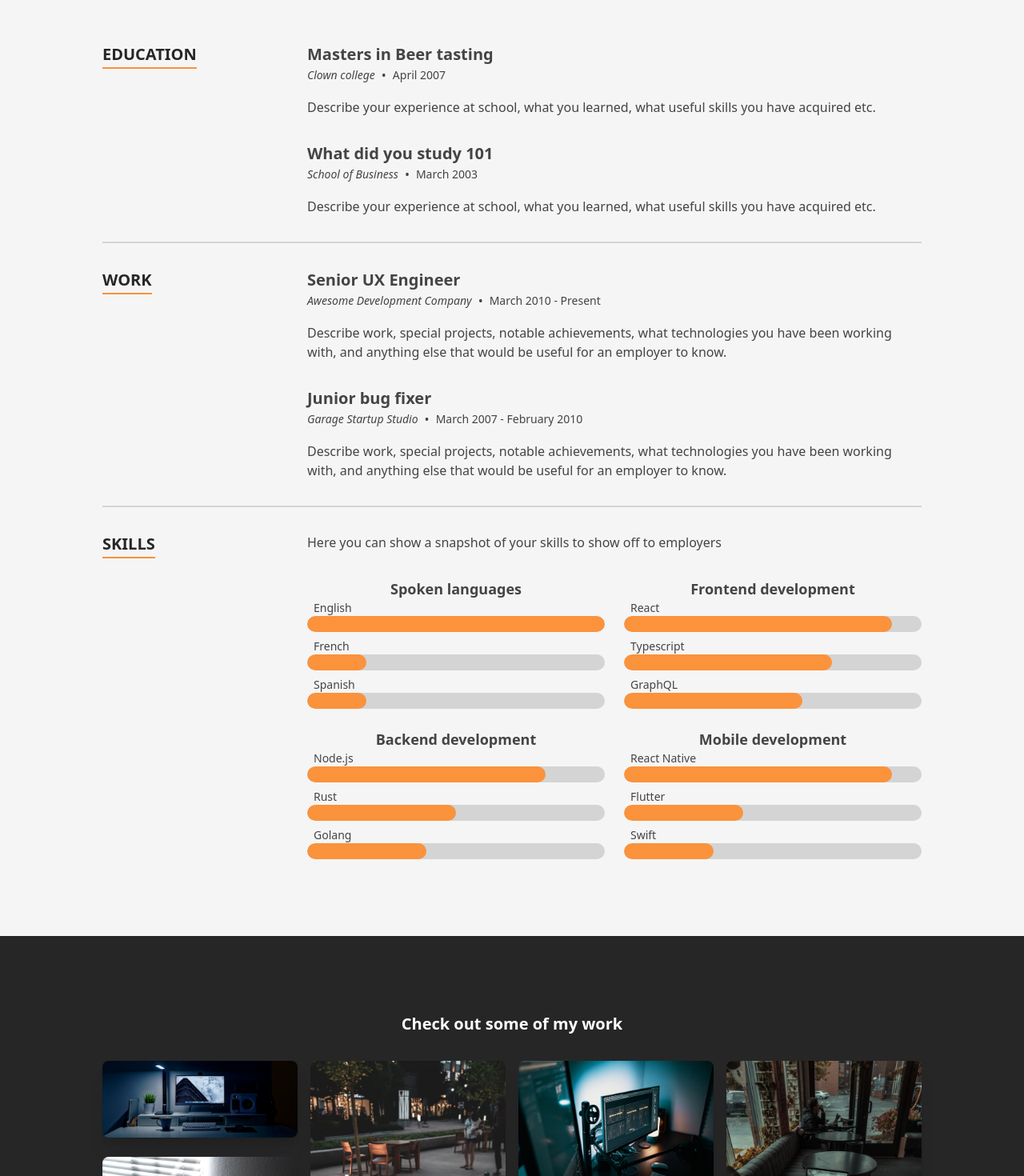
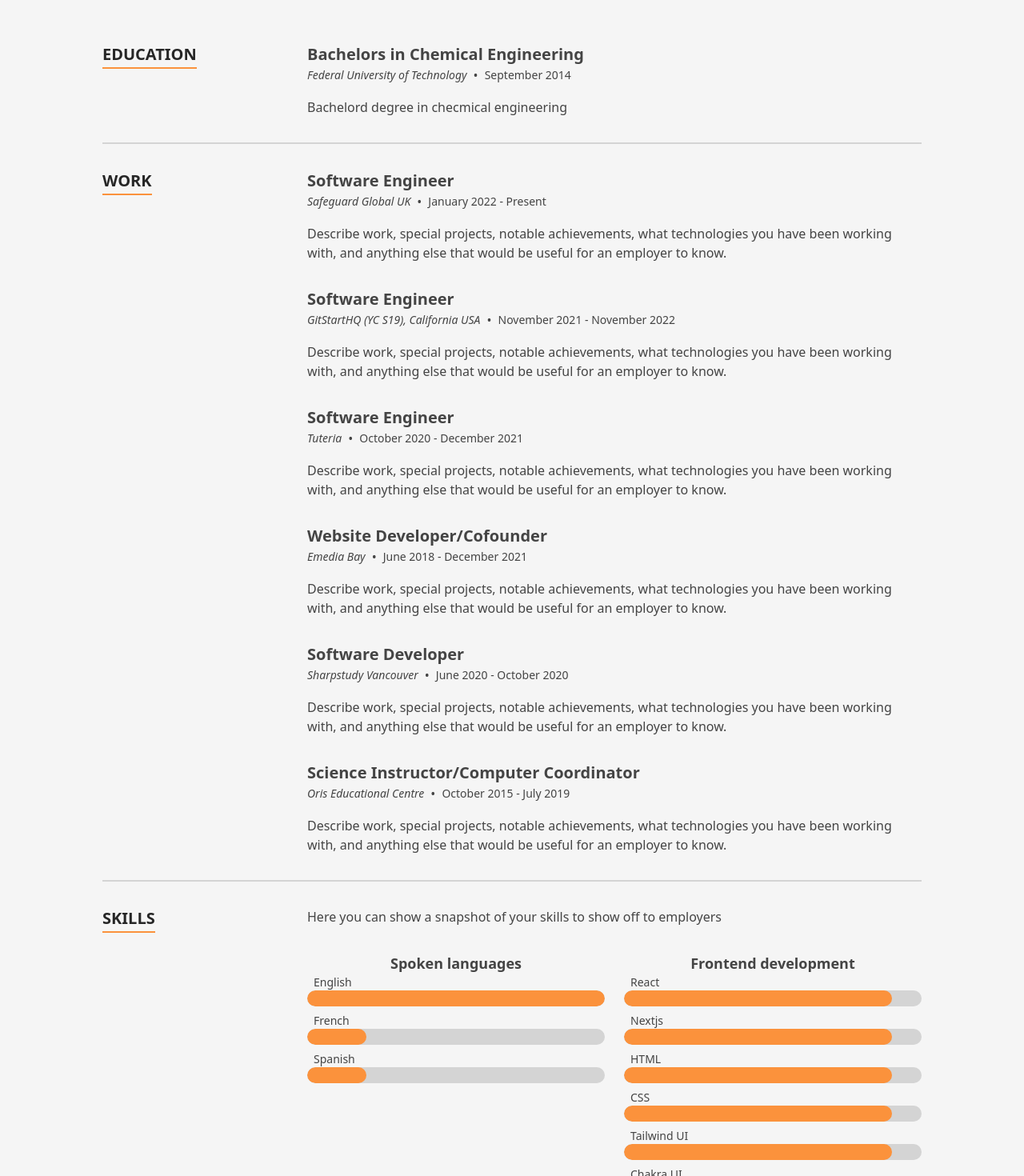
Before and after one commit to chidibede/chidibede-portfolio, a Next.js app: page / in a window 1280 px wide. Shown: the part 1330-2800 px from the top of the page at 80% size. Built offline with nearby package versions, Linux system fonts and the light colour scheme.

Commit message:
update resume data

```diff
--- a/src/data/data.tsx
+++ b/src/data/data.tsx
@@ -44,8 +44,8 @@
  * Page meta data
  */
 export const homePageMeta: HomepageMeta = {
-  title: 'React Resume Template',
-  description: "Example site built with Tim Baker's react resume template",
+  title: 'Chidi Resume',
+  description: 'Personal portfolio website for Chidi Bede',
 };
 
 /**
@@ -146,12 +146,24 @@
         level: 9,
       },
       {
-        name: 'Typescript',
-        level: 7,
+        name: 'Nextjs',
+        level: 9,
       },
       {
-        name: 'GraphQL',
-        level: 6,
+        name: 'HTML',
+        level: 9,
+      },
+      {
+        name: 'CSS',
+        level: 9,
+      },
+      {
+        name: 'Tailwind UI',
+        level: 9,
+      },
+      {
+        name: 'Chakra UI',
+        level: 9,
       },
     ],
   },
@@ -163,8 +175,8 @@
         level: 8,
       },
       {
-        name: 'Rust',
-        level: 5,
+        name: 'Python',
+        level: 7,
       },
       {
         name: 'Golang',
@@ -173,19 +185,19 @@
     ],
   },
   {
-    name: 'Mobile development',
+    name: 'Cloud',
     skills: [
       {
-        name: 'React Native',
+        name: 'AWS Services',
         level: 9,
       },
       {
-        name: 'Flutter',
-        level: 4,
+        name: 'Terraform IAAC',
+        level: 8,
       },
       {
-        name: 'Swift',
-        level: 3,
+        name: 'SAM',
+        level: 8,
       },
     ],
   },
@@ -196,70 +208,34 @@
  */
 export const portfolioItems: PortfolioItem[] = [
   {
-    title: 'Project title 1',
+    title: 'Resume website',
     description: 'Give a short description of your project here.',
     url: 'https://reactresume.com',
     image: porfolioImage1,
   },
   {
-    title: 'Project title 2',
+    title: 'Retail Point of sale system',
     description: 'Give a short description of your project here.',
     url: 'https://reactresume.com',
     image: porfolioImage2,
   },
   {
-    title: 'Project title 3',
-    description: 'Give a short description of your project here.',
+    title: 'Movie Database',
+    description: 'Database of movies',
     url: 'https://reactresume.com',
     image: porfolioImage3,
   },
   {
-    title: 'Project title 4',
-    description: 'Give a short description of your project here.',
+    title: 'AI Productivity',
+    description: 'Productivity services utilizing artificial intelligence',
     url: 'https://reactresume.com',
     image: porfolioImage4,
   },
   {
-    title: 'Project title 5',
-    description: 'Give a short description of your project here.',
+    title: 'Live voice translator',
+    description: 'Live language translator',
     url: 'https://reactresume.com',
     image: porfolioImage5,
-  },
-  {
-    title: 'Project title 6',
-    description: 'Give a short description of your project here.',
-    url: 'https://reactresume.com',
-    image: porfolioImage6,
-  },
-  {
-    title: 'Project title 7',
-    description: 'Give a short description of your project here.',
-    url: 'https://reactresume.com',
-    image: porfolioImage7,
-  },
-  {
-    title: 'Project title 8',
-    description: 'Give a short description of your project here.',
-    url: 'https://reactresume.com',
-    image: porfolioImage8,
-  },
-  {
-    title: 'Project title 9',
-    description: 'Give a short description of your project here.',
-    url: 'https://reactresume.com',
-    image: porfolioImage9,
-  },
-  {
-    title: 'Project title 10',
-    description: 'Give a short description of your project here.',
-    url: 'https://reactresume.com',
-    image: porfolioImage10,
-  },
-  {
-    title: 'Project title 11',
-    description: 'Give a short description of your project here.',
-    url: 'https://reactresume.com',
-    image: porfolioImage11,
   },
 ];
 
@@ -268,24 +244,18 @@
  */
 export const education: TimelineItem[] = [
   {
-    date: 'April 2007',
-    location: 'Clown college',
-    title: 'Masters in Beer tasting',
-    content: <p>Describe your experience at school, what you learned, what useful skills you have acquired etc.</p>,
-  },
-  {
-    date: 'March 2003',
-    location: 'School of Business',
-    title: 'What did you study 101',
-    content: <p>Describe your experience at school, what you learned, what useful skills you have acquired etc.</p>,
+    date: 'September 2014',
+    location: 'Federal University of Technology',
+    title: 'Bachelors in Chemical Engineering',
+    content: <p>Bachelord degree in checmical engineering</p>,
   },
 ];
 
 export const experience: TimelineItem[] = [
   {
-    date: 'March 2010 - Present',
-    location: 'Awesome Development Company',
-    title: 'Senior UX Engineer',
+    date: 'January 2022 - Present',
+    location: 'Safeguard Global UK',
+    title: 'Software Engineer',
     content: (
       <p>
         Describe work, special projects, notable achievements, what technologies you have been working with, and
@@ -294,9 +264,53 @@
     ),
   },
   {
-    date: 'March 2007 - February 2010',
-    location: 'Garage Startup Studio',
-    title: 'Junior bug fixer',
+    date: 'November 2021 - November 2022',
+    location: 'GitStartHQ (YC S19), California USA',
+    title: 'Software Engineer',
+    content: (
+      <p>
+        Describe work, special projects, notable achievements, what technologies you have been working with, and
+        anything else that would be useful for an employer to know.
+      </p>
+    ),
+  },
+  {
+    date: 'October 2020 - December 2021',
+    location: 'Tuteria',
+    title: 'Software Engineer',
+    content: (
+      <p>
+        Describe work, special projects, notable achievements, what technologies you have been working with, and
+        anything else that would be useful for an employer to know.
+      </p>
+    ),
+  },
+  {
+    date: 'June 2018 - December 2021',
+    location: 'Emedia Bay',
+    title: 'Website Developer/Cofounder',
+    content: (
+      <p>
+        Describe work, special projects, notable achievements, what technologies you have been working with, and
+        anything else that would be useful for an employer to know.
+      </p>
+    ),
+  },
+  {
+    date: 'June 2020 - October 2020',
+    location: 'Sharpstudy Vancouver',
+    title: 'Software Developer',
+    content: (
+      <p>
+        Describe work, special projects, notable achievements, what technologies you have been working with, and
+        anything else that would be useful for an employer to know.
+      </p>
+    ),
+  },
+  {
+    date: 'October 2015 - July 2019',
+    location: 'Oris Educational Centre',
+    title: 'Science Instructor/Computer Coordinator',
     content: (
       <p>
         Describe work, special projects, notable achievements, what technologies you have been working with, and
@@ -336,27 +350,23 @@
 
 export const contact: ContactSection = {
   headerText: 'Get in touch.',
-  description: 'Here is a good spot for a message to your readers to let them know how best to reach out to you.',
+  description:
+    'I have a moderate social media presence, so you can get in touch with me through them as listed or you can send me a mail',
   items: [
     {
       type: ContactType.Email,
-      text: 'reachout@timbaker.me',
-      href: 'mailto:reachout@timbaker.me',
+      text: 'chidibede@gmail.com',
+      href: 'mailto:chidibede@gmail.com',
     },
     {
       type: ContactType.Location,
-      text: 'Victoria BC, Canada',
+      text: 'Lagos, Nigeria',
       href: 'https://www.google.ca/maps/place/Victoria,+BC/@48.4262362,-123.376775,14z',
-    },
-    {
-      type: ContactType.Instagram,
-      text: '@tbakerx',
-      href: 'https://www.instagram.com/tbakerx/',
     },
     {
       type: ContactType.Github,
       text: 'tbakerx',
-      href: 'https://github.com/tbakerx',
+      href: 'https://github.com/chidibede',
     },
   ],
 };
@@ -365,9 +375,6 @@
  * Social items
  */
 export const socialLinks: Social[] = [
-  {label: 'Github', Icon: GithubIcon, href: 'https://github.com/tbakerx'},
-  {label: 'Stack Overflow', Icon: StackOverflowIcon, href: 'https://stackoverflow.com/users/8553186/tim-baker'},
-  {label: 'LinkedIn', Icon: LinkedInIcon, href: 'https://www.linkedin.com/in/timbakerx/'},
-  {label: 'Instagram', Icon: InstagramIcon, href: 'https://www.instagram.com/reactresume/'},
-  {label: 'Twitter', Icon: TwitterIcon, href: 'https://twitter.com/TimBakerx'},
+  {label: 'Github', Icon: GithubIcon, href: 'https://github.com/chidibede'},
+  {label: 'LinkedIn', Icon: LinkedInIcon, href: 'https://www.linkedin.com/in/chidibede/'},
 ];
```
